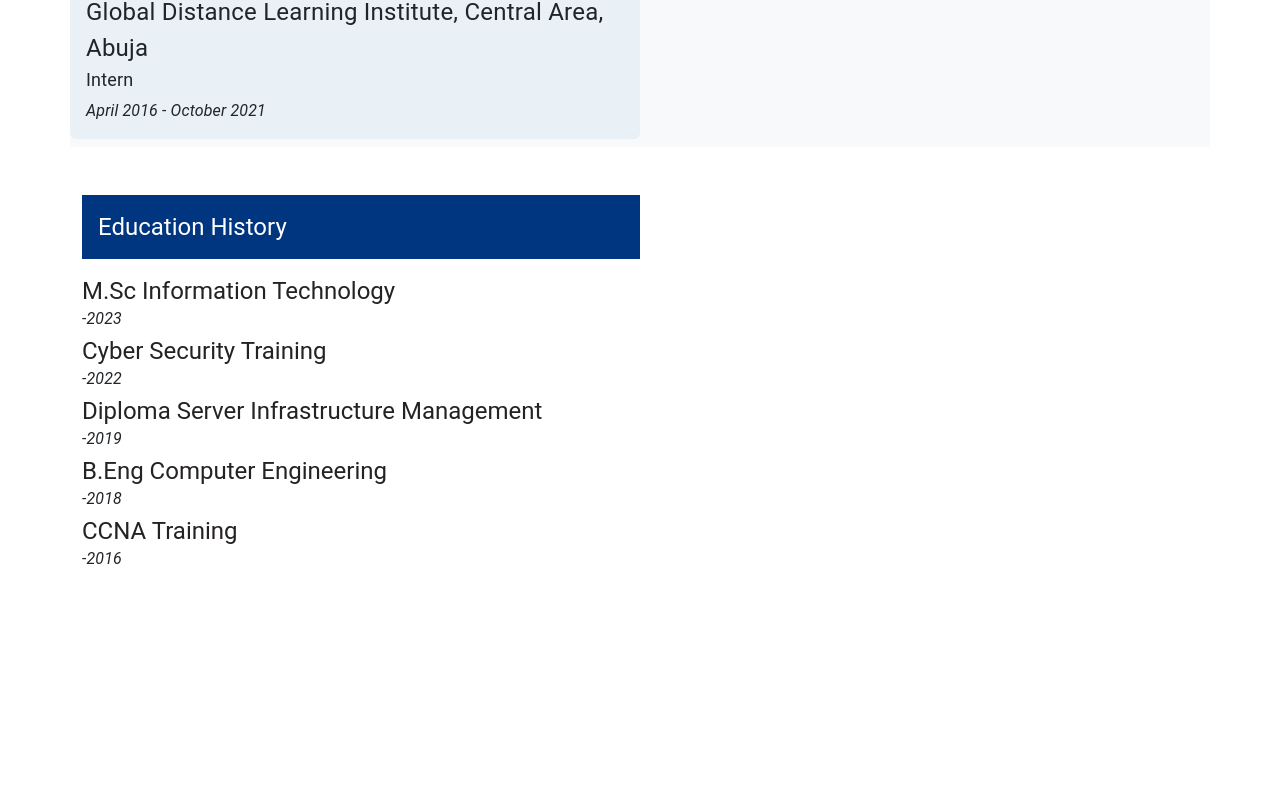
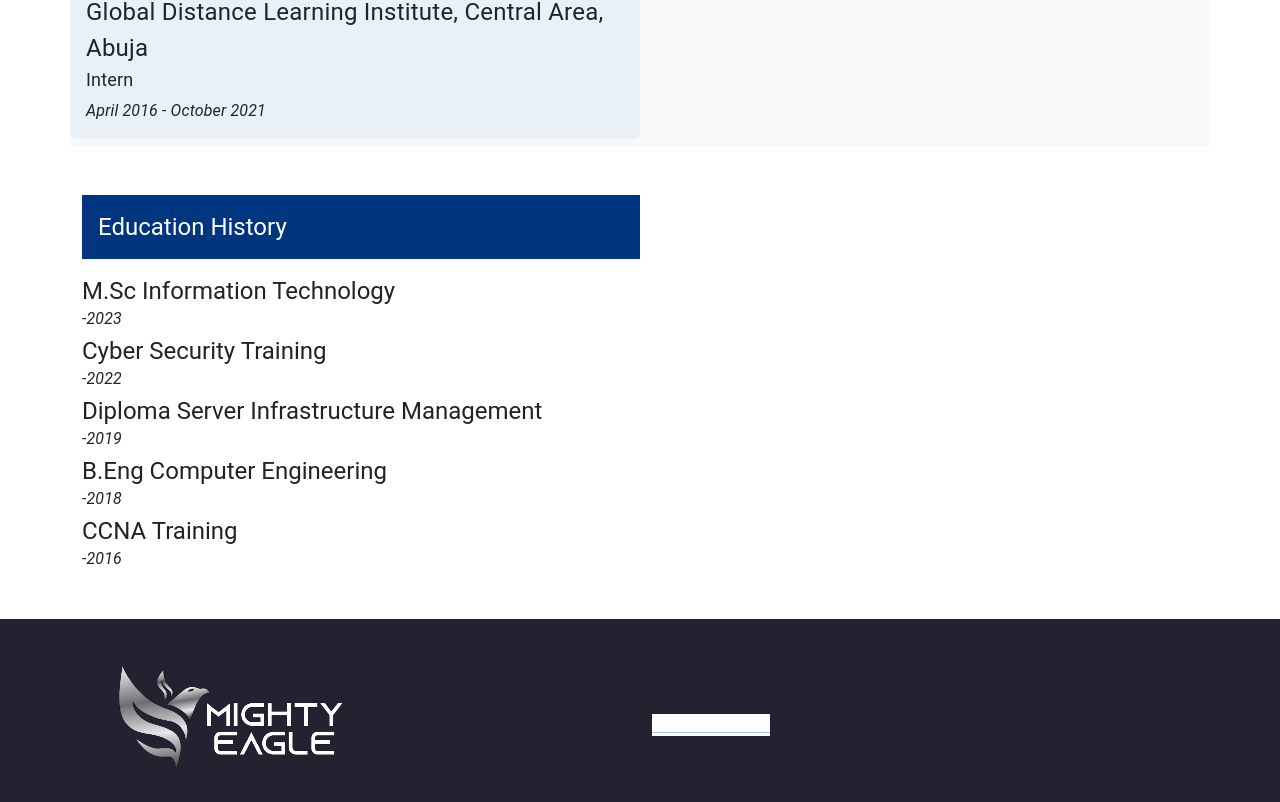
Before and after one commit to MightyEagle96/myportfolio, a React (Create React App) app: page / in a window 1280 px wide. Shown: the part 2139-2941 px from the top of the page. Before the commit the page ends 2758 px from the top, so only its background shows below. Built offline with nearby package versions, Linux system fonts and the light colour scheme.

Commit message:
made changes

```diff
--- a/package.json
+++ b/package.json
@@ -5,6 +5,7 @@
   "dependencies": {
     "@emotion/react": "^11.10.6",
     "@emotion/styled": "^11.10.6",
+    "@mui/icons-material": "^5.11.16",
     "@mui/material": "^5.12.1",
     "@testing-library/jest-dom": "^5.16.5",
     "@testing-library/react": "^13.4.0",
--- /dev/null
+++ b/src/pages/Footer.jsx
@@ -0,0 +1,27 @@
+import React from "react";
+import logo from "../image/officialLogo2.png";
+import { Link, Typography } from "@mui/material";
+import { Email } from "@mui/icons-material";
+export default function Footer() {
+  return (
+    <div className="footer">
+      <div className="container">
+        <div className="row text-white">
+          <div className="col-lg-6 mb-2">
+            <img src={logo} className="img-fluid" />
+          </div>
+          <div className="col-lg-6 d-flex align-items-center mb-2">
+            <div className="mb-1">
+              <Link
+                sx={{ color: "white", backgroundColor: "white" }}
+                href="mailto: devmightyeagle@gmail.com"
+              >
+                SEND AN EMAIL
+              </Link>
+            </div>
+          </div>
+        </div>
+      </div>
+    </div>
+  );
+}
--- a/src/pages/HomePage.jsx
+++ b/src/pages/HomePage.jsx
@@ -5,6 +5,7 @@ import ProjectHistory from "./ProjectHistory";
 import EducationHistory from "./EducationHistory";
 import TechStack from "./TechStack";
 import WorkHistory from "./WorkHistory";
+import Footer from "./Footer";
 
 export default function HomePage() {
   return (
@@ -15,6 +16,7 @@ export default function HomePage() {
       <TechStack />
       <WorkHistory />
       <EducationHistory />
+      <Footer />
     </div>
   );
 }
--- a/src/pages/style.css
+++ b/src/pages/style.css
@@ -25,3 +25,8 @@ body {
     ),
     url("../image/bg.jpg");
 }
+
+.footer {
+  background-color: #252131;
+  min-height: 15vh;
+}
```
Also changed, not shown: 1 other file (tests, documents, lock files or other folders).
